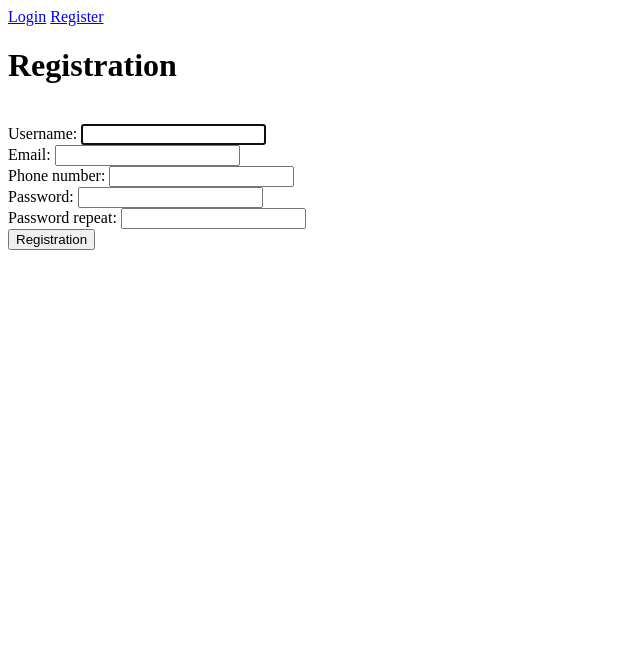
After one commit to yaseliwanoff/mediconnect, a Django app: page /register/ in a window 1280 px wide. The commit adds this page. Shown: the top 646 px of the page, without its empty margins (0-640 px from the left). Run offline with Django 5.2, Linux system fonts and the light colour scheme.

Commit message:
Register and login functions

```diff
--- a/main/admin.py
+++ b/main/admin.py
@@ -1,8 +1,7 @@
 from django.contrib import admin
-from .models import Doctor, SpecializationCategory, Patient, Appointment, AppointmentTime
+from .models import Doctor, SpecializationCategory, Appointment, AppointmentTime
 
 admin.site.register(Doctor)
 admin.site.register(SpecializationCategory)
-admin.site.register(Patient)
 admin.site.register(Appointment)
 admin.site.register(AppointmentTime)
--- a/main/forms.py
+++ b/main/forms.py
@@ -1,5 +1,23 @@
 from django import forms
-from .models import AppointmentTime, Appointment
+from .models import AppointmentTime, Appointment, User
+from django.contrib.auth.forms import UserCreationForm, AuthenticationForm
+
+
+class RegisterUserForm(UserCreationForm):
+    username = forms.CharField(label='Username', widget=forms.TextInput(attrs={'class': 'reg-user'}))
+    email = forms.EmailField(label='Email', widget=forms.EmailInput(attrs={'class': 'reg-user'}))
+    phone_number = forms.CharField(label='Phone number', widget=forms.TextInput(attrs={'class': 'reg-user'}))
+    password1 = forms.CharField(label='Password', widget=forms.PasswordInput(attrs={'class': 'reg-user'}))
+    password2 = forms.CharField(label='Password repeat', widget=forms.PasswordInput(attrs={'class': 'reg-user'}))
+
+    class Meta:
+        model = User
+        fields = ('username', 'email', 'phone_number', 'password1', 'password2')
+
+
+class LoginUserForm(AuthenticationForm):
+    username = forms.CharField(label='Username', widget=forms.TextInput(attrs={'class': 'reg-user'}))
+    password = forms.CharField(label='Password', widget=forms.PasswordInput(attrs={'class': 'reg-user'}))
 
 
 class AppointmentForm(forms.ModelForm):
@@ -7,7 +25,7 @@ class AppointmentForm(forms.ModelForm):
 
     class Meta:
         model = Appointment
-        fields = ['appointment_datetime', 'doctor', 'patient']
+        fields = ['appointment_datetime', 'doctor', 'user']
 
     def __str__(self):
         return str(self.appointment_datetime)
--- a/main/templates/main/base.html
+++ b/main/templates/main/base.html
@@ -9,6 +9,14 @@
     <title>{% block title %}{% endblock %}</title>
 </head>
 <body>
+{% if user.is_authenticated %}
+    <p>{{ user.username }}</p>
+    <a href="{% url 'Logout' %}">Logout</a>
+{% else %}
+    <a href="{% url 'Login' %}">Login</a>
+    <a href="{% url 'Register' %}">Register</a>
+{% endif %}
+
 {% block body %}
 {% endblock %}
 </body>
--- /dev/null
+++ b/main/templates/main/register.html
@@ -0,0 +1,21 @@
+{% extends 'main/base.html' %}
+{% load static %}
+
+{% block title %}Register{% endblock %}
+
+
+{% block body %}
+<div class="container">
+  <div style="height: 600px;" class="register-box">
+    <h1 class="register__title">Registration</h1><br>
+    <form method="post" class="register-form">
+      {% csrf_token %}
+        {% for f in form %}
+          <label class="form-label" for="{{ f.id_for_label }}">{{ f.label }}: </label> {{ f }}
+          <div class="form-error">{{ f.errors }}</div>
+        {% endfor %}
+        <button type="submit">Registration</button>
+    </form>
+  </div>
+</div>
+{% endblock %}
--- a/main/urls.py
+++ b/main/urls.py
@@ -1,9 +1,11 @@
-from django.urls import path, include
-from django.shortcuts import render
-from .views import DoctorInfo, DoctorList
+from django.urls import path
+from .views import DoctorInfo, DoctorList, RegisterFormView, LoginUserView, my_logout_view
+
 
 urlpatterns = [
-    path('', DoctorList.as_view(), name='DoctorList'),
+    path('', DoctorList.as_view(), name='Home'),
     path('doctor-info/<int:doctor_id>/', DoctorInfo.as_view(), name='DocInfo'),
-    # path('select-appointment', SelectAppoint.as_view(), name='SelectAppoint')
+    path('register/', RegisterFormView.as_view(), name='Register'),
+    path('login/', LoginUserView.as_view(), name='Login'),
+    path('logout/', my_logout_view, name='Logout'),
 ]
--- a/main/views.py
+++ b/main/views.py
@@ -1,7 +1,10 @@
-from django.shortcuts import render, get_object_or_404
-from django.views.generic import ListView, DetailView
+from django.shortcuts import redirect, get_object_or_404
+from django.views.generic import ListView, DetailView, CreateView
+from django.contrib.auth.views import LoginView
+from django.contrib.auth import logout
 from .models import *
-from .forms import AppointmentForm
+from .forms import AppointmentForm, RegisterUserForm, AuthenticationForm
+from django.urls import reverse_lazy
 
 
 class DoctorList(ListView):
@@ -34,3 +37,31 @@ class DoctorInfo(DetailView):
         if form.is_valid():
             form.save()
         return self.get(request, *args, **kwargs)
+
+
+class RegisterFormView(CreateView):
+    form_class = RegisterUserForm
+    model = User
+    success_url = reverse_lazy('Login')
+    template_name = 'main/register.html'
+
+    def form_valid(self, form):
+        form.save()
+        return super().form_valid(form)
+
+    def form_invalid(self, form):
+        return super(RegisterFormView, self).form_invalid(form)
+
+
+class LoginUserView(LoginView):
+    form_class = AuthenticationForm
+    template_name = 'main/login.html'
+    success_url = reverse_lazy('Home')
+
+    def form_valid(self, form):
+        return super().form_valid(form)
+
+
+def my_logout_view(request):
+    logout(request)
+    return redirect('Home')
--- a/mediconnect/settings.py
+++ b/mediconnect/settings.py
@@ -120,3 +120,5 @@ MEDIA_URL = '/media/'
 # https://docs.djangoproject.com/en/5.0/ref/settings/#default-auto-field
 
 DEFAULT_AUTO_FIELD = 'django.db.models.BigAutoField'
+
+LOGIN_REDIRECT_URL = 'Home'
```
Also changed, not shown: main/models.py (+2 -11 lines), main/templates/main/login.html (added, +21 -0 lines), main/migrations/0001_initial.py (deleted).
